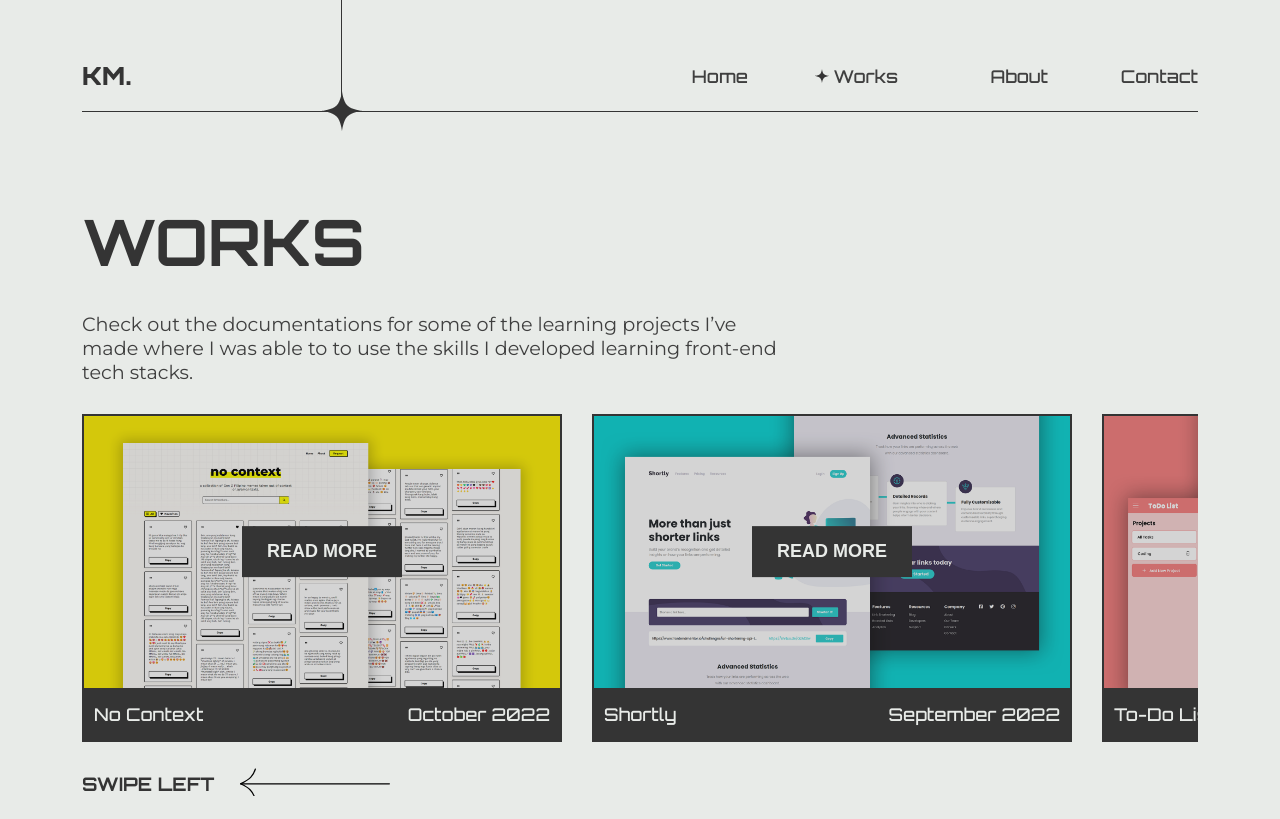
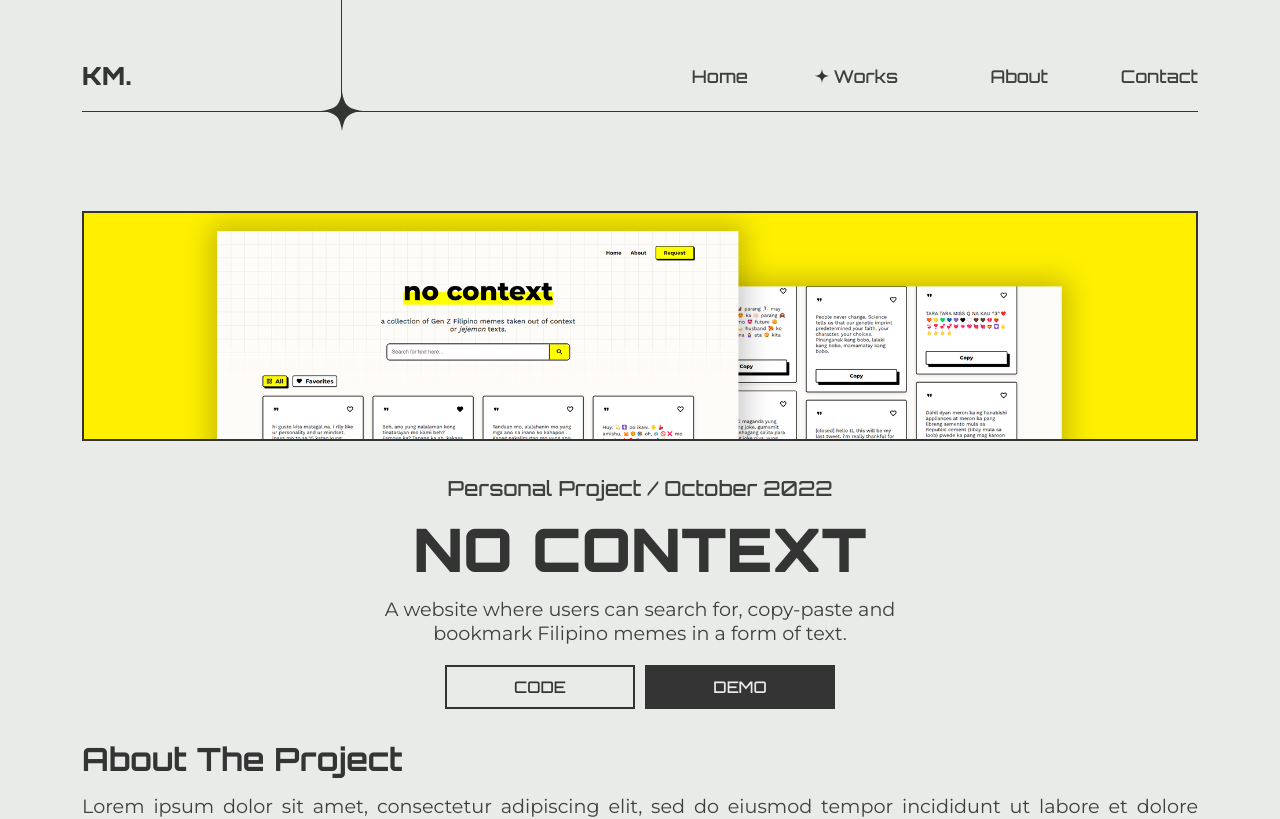
Before and after one commit to sn-tin/frontendkristine, a React (Create React App) app: page /works/no-context in a window 1280 px wide. Shown: the top 819 px of the page. Built offline with nearby package versions, Linux system fonts and the light colour scheme.

Commit message:
Fix code for routes to work

```diff
--- a/src/components/RouterSwitch.js
+++ b/src/components/RouterSwitch.js
@@ -14,9 +14,8 @@ const RouterSwitch = () => {
             <AnimatePresence exitBeforeEnter>
                 <Routes location={location} key={location.key}>
                     <Route path="/" element={<Home />} />
-                    <Route path="/works" element={<Works works={works} />}>
-                        <Route path=":slug" element={<Article />} />
-                    </Route>
+                    <Route path="/works" element={<Works works={works} />} />
+                    <Route path="/works/:slug" element={<Article />} />
                     <Route path="/about" element={<About />} />
                     <Route path="/contact" element={<Contact />} />
                 </Routes>
--- a/src/components/Works/Article.js
+++ b/src/components/Works/Article.js
@@ -8,32 +8,29 @@ const Article = () => {
 
     const [article, setArticle] = useState(null);
 
+    let findData = worksData.find(data => data.slug === slug);
+
     useEffect(() => {
-        let article = worksData.find(data => data.slug === slug);
-        if(article) {
-            setArticle(article)
+        setArticle(findData)
+        if(!findData) {
+            return <h1>Loading...</h1>
         }
-    }, [])
-
-    const { id, img, name, date, category, subtopics, codeURL, demoURL } = article;
+    }, [findData])
 
     return (
-        <>
-        {
-            article && (
-                <ArticleWrapper id={id}>
-                    <ArticleImage src={img} alt={name} />
+        <ArticleWrapper id={article?.id}>
+            <ArticleImage src={article?.img} alt={article?.name} />
             <ArticleMainText  className="main-text">
-                        <span>{category} / {date}</span>
-                        <h1>{name}</h1>
+                <span>{article?.category} / {article?.date}</span>
+                <h1>{article?.name}</h1>
                 <p>A website where users can search for, copy-paste and bookmark Filipino memes in a form of text.</p>
                 <FlexButtons>
-                            <BorderButton href={codeURL} target="_blank">Code</BorderButton >
-                            <SolidButton href={demoURL} target="_blank">Demo</SolidButton >
+                    <BorderButton href={article?.codeURL} target="_blank">Code</BorderButton >
+                    <SolidButton href={article?.demoURL} target="_blank">Demo</SolidButton >
                 </FlexButtons>
             </ArticleMainText >
             {
-                        subtopics.map(({title, description}) => (
+                article?.subtopics?.map(({title, description}) => (
                     <SubTopics key={title}>
                         <h2>{title}</h2>
                         <p>{description}</p>
@@ -43,8 +40,5 @@ const Article = () => {
         </ArticleWrapper>
     )
 }
-        </>
-    )
-}
 
 export default Article;
--- a/src/components/Works/Works.js
+++ b/src/components/Works/Works.js
@@ -3,6 +3,8 @@ import { Carousel, WorkTexts, InnerCarousel, StyledWorks } from "./Works.styles"
 import { useState, useRef, useEffect } from "react";
 import { motion } from "framer-motion";
 import { leftAnimate, rightAnimate } from "../../animations";
+import { Route, Routes } from "react-router-dom";
+import Article from "./Article";
 
 const Works = ({works}) => {
     const [width, setWidth] = useState(0);
@@ -30,6 +32,9 @@ const Works = ({works}) => {
                 </InnerCarousel>
                 <h3>Swipe Left</h3>
             </Carousel>
+            <Routes>
+              <Route path="/works/no-context" element={<Article />} />
+            </Routes>
         </StyledWorks>
     )
 }
```
Lines whose indentation alone changed are shown as unchanged.
